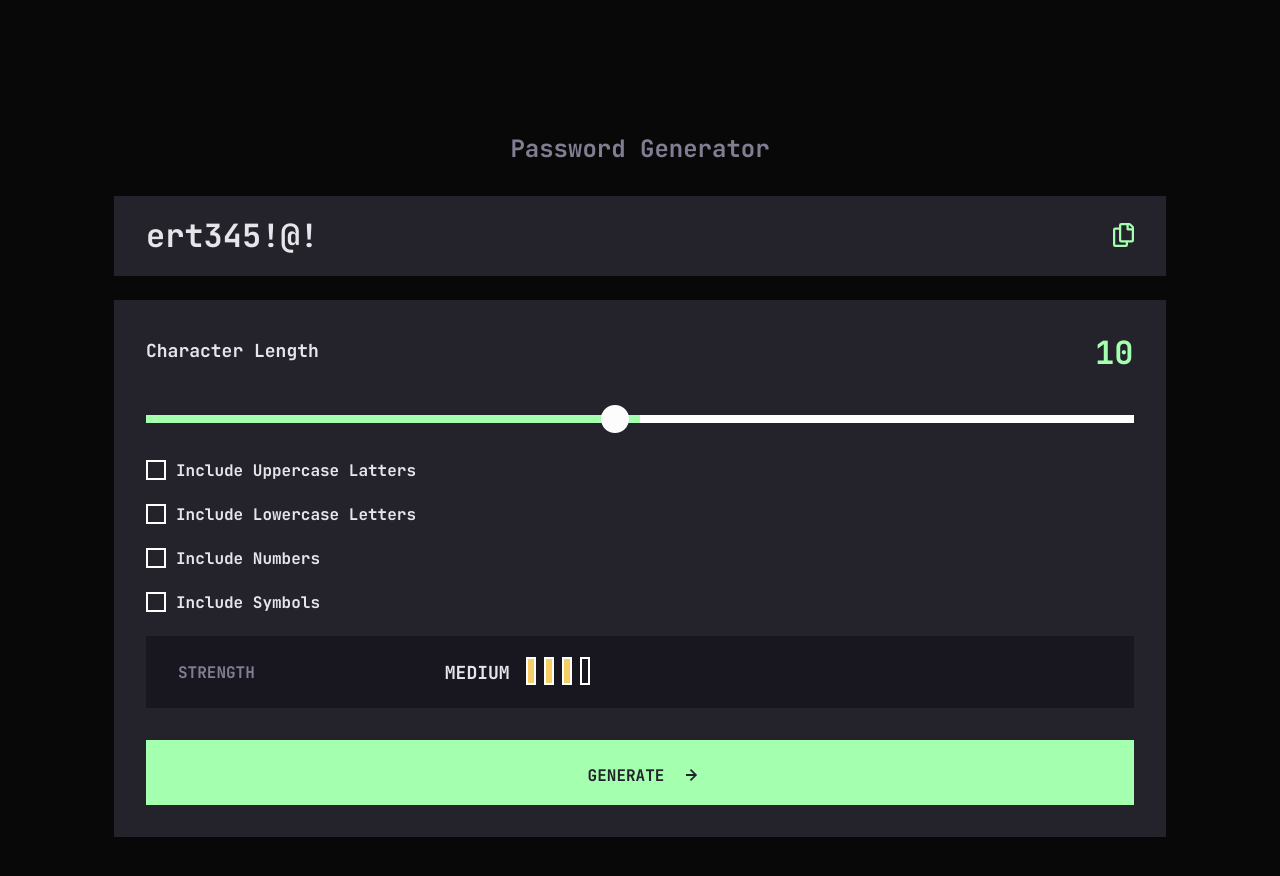
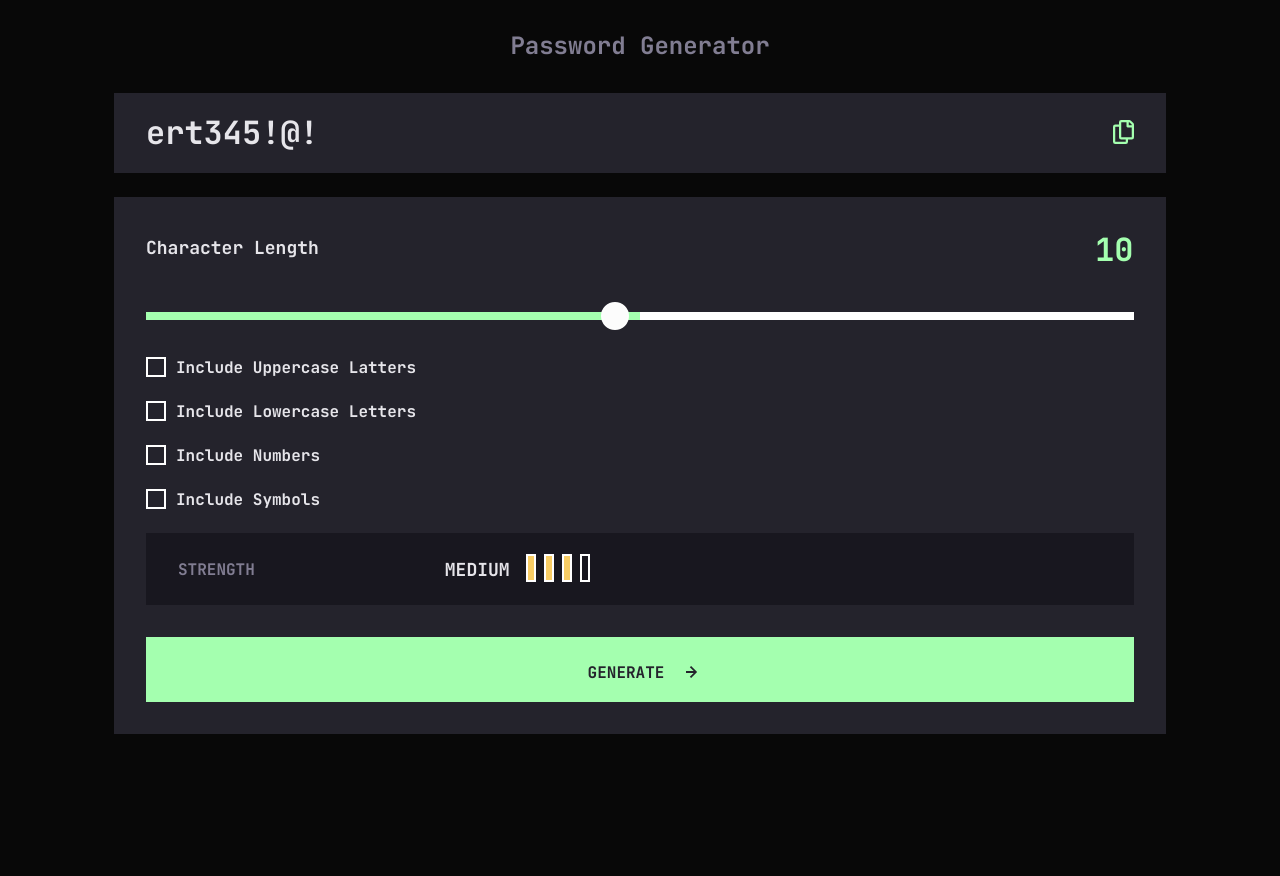
Before and after one commit to dlkokhta/Password-Generator, a React (Vite) app: page / in a window 1280 px wide. Shown: the top 876 px of the page. Built offline with nearby package versions, Linux system fonts and the light colour scheme.

Commit message:
change top padding size

```diff
--- a/src/index.css
+++ b/src/index.css
@@ -383,7 +383,7 @@ body {
   }
 
   .header {
-    padding: 133px 114px 196px 114px;
+    padding: 30px 114px 196px 114px;
   }
 
   .strength-form {
```
Also changed, not shown: 1 other file (tests, documents, lock files or other folders).
